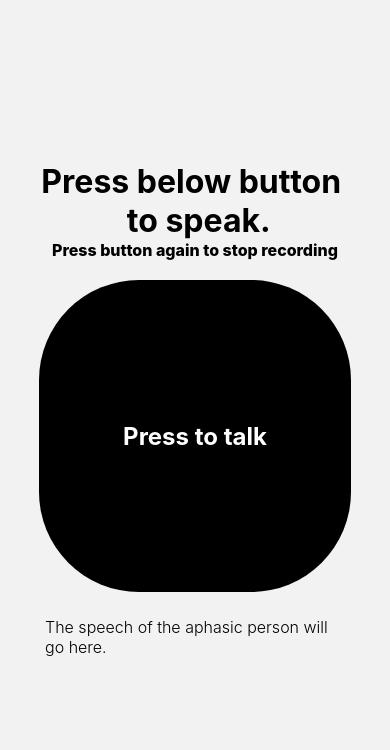
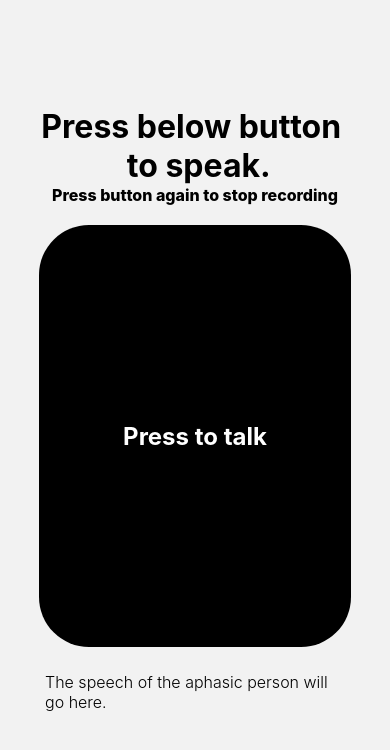
Before and after one commit to pahancha/speechPAL-react-native, a React Native app: screen / in a window 390 px wide. Shown: the top 750 px of the page. Built offline with nearby package versions, Linux system fonts and the light colour scheme.

Commit message:
main button adjustments

```diff
--- a/src/components/BigAudioButton.js
+++ b/src/components/BigAudioButton.js
@@ -10,13 +10,15 @@ const BigAudioButton = ({ onPress }) => {
   };
 
   const screenWidth = Dimensions.get('window').width;
-  const buttonSize = screenWidth * 0.8;
+  const screenHeight = Dimensions.get('window').height;
+  const buttonWidth= screenWidth * 0.8;
+  const buttonHeight= screenHeight * 0.5;
   const buttonColor = isRecording ? '#404040' : '#000000';
 //   const buttonColor = isRecording ? '#115931' : '#000000';
 
 
   return (
-    <TouchableOpacity style={[styles.button, { width: buttonSize, height: buttonSize, backgroundColor: buttonColor }]} onPress={handlePress}>
+    <TouchableOpacity style={[styles.button, { width: buttonWidth, height: buttonHeight, backgroundColor: buttonColor }]} onPress={handlePress}>
       <Text style={styles.title}>
         {isRecording ? 'Press to stop recording' : 'Press to talk'}
       </Text>
@@ -26,7 +28,7 @@ const BigAudioButton = ({ onPress }) => {
 
 const styles = StyleSheet.create({
   button: {
-    borderRadius: 100,
+    borderRadius: 50,
     alignItems: 'center',
     justifyContent: 'center',
   },
```
